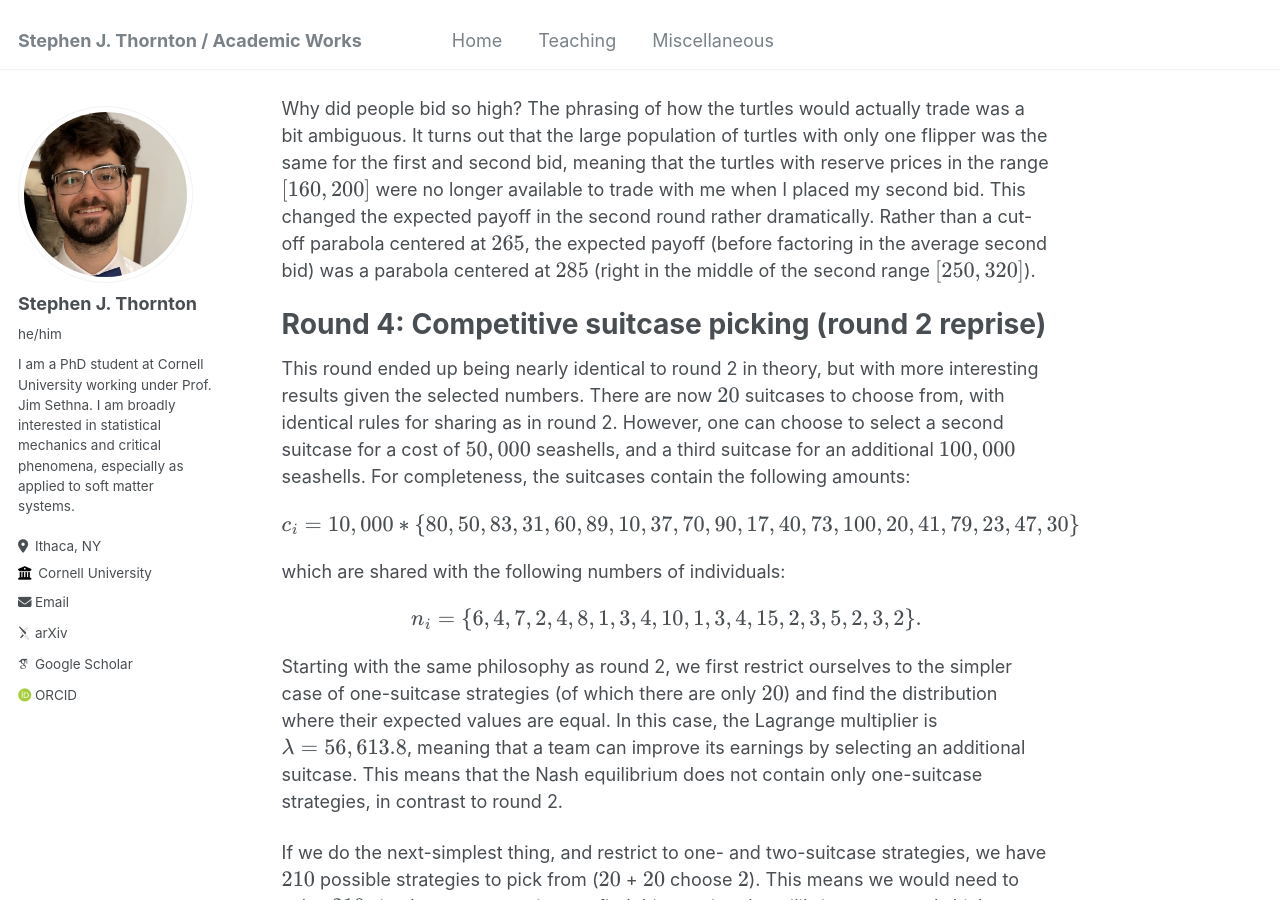
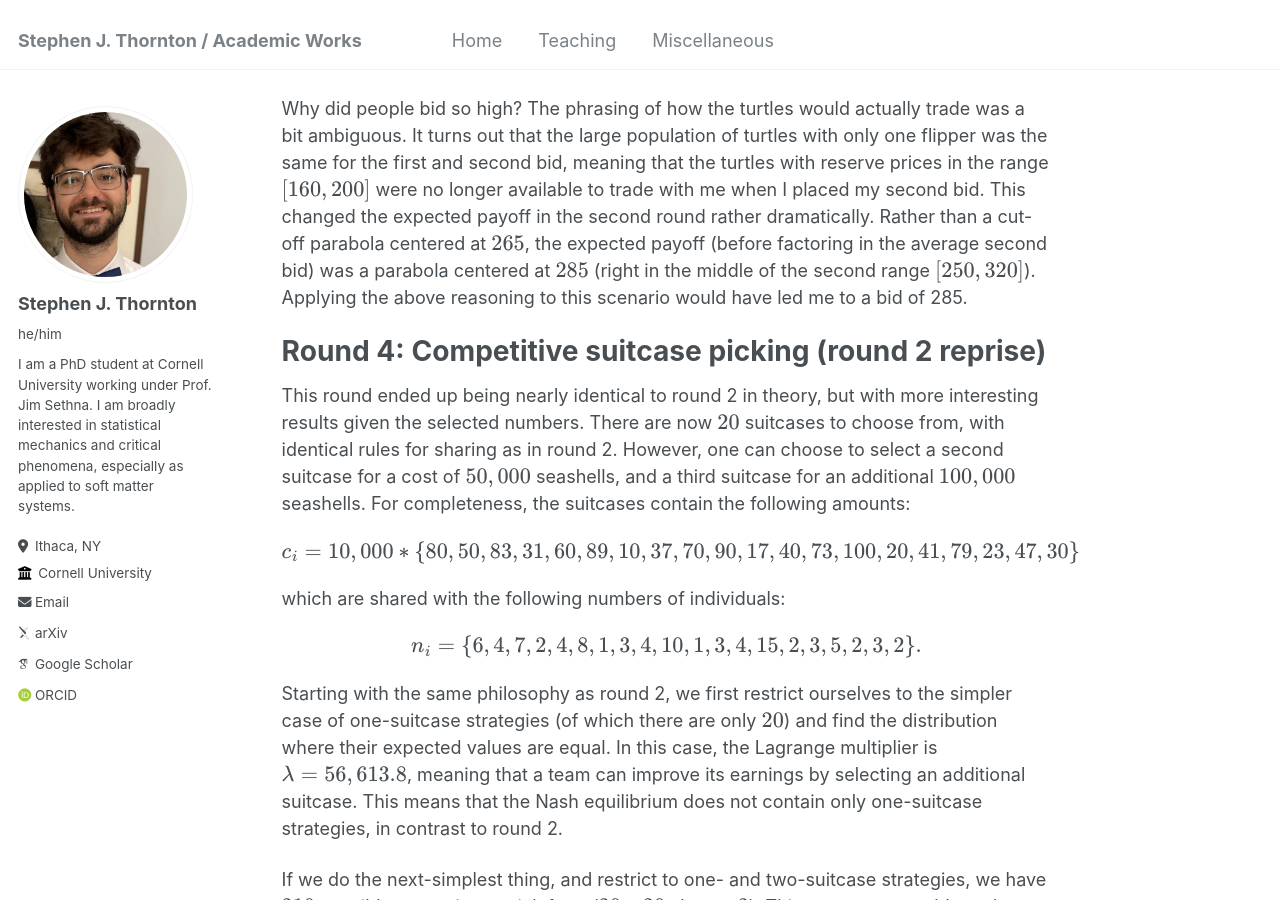
Before and after one commit to stephen-thornton/stephen-thornton.github.io, a Jekyll site: the page built from _miscellaneous/Prosperity.md, in a window 1280 px wide and 900 px high, scrolled down 7102 px. Built offline with Jekyll 4.4.1, drawn with Linux system fonts in a browser that asks for light colours; some web fonts are replaced.

Commit message:
Update Prosperity.md

```diff
--- a/_miscellaneous/Prosperity.md
+++ b/_miscellaneous/Prosperity.md
@@ -127,7 +127,7 @@ We can also plot the expected returns as a function of the optimal second bid:
 
 The mean second bid should never be less than \\( 200 \\), since no team will want to bid less than \\( 200 \\) (you will always do strictly worse than picking \\( 200 \\), no matter what the average second bid is, if you do this). At an average bid price of \\( 320-10\times 33^{2/3}=217.117 \\), the optimal choice jumps from bidding \\( 200 \\) to bidding \\( 265 \\); this is the point where the returns at the original maximum of \\( 200 \\) in the first part of this round are suppressed below the returns at the local maximum located at \\( 265 \\). At averages above \\( 265 \\), you always do optimally when you bid the average. I ended up selecting \\( 265 \\) (the highest return for a reasonable range of average bid prices), but this ended up hurting me, as the average second bid was way higher at \\( 286 \\).
 
-Why did people bid so high? The phrasing of how the turtles would actually trade was a bit ambiguous. It turns out that the large population of turtles with only one flipper was the same for the first and second bid, meaning that the turtles with reserve prices in the range \\( [160,200] \\) were no longer available to trade with me when I placed my second bid. This changed the expected payoff in the second round rather dramatically. Rather than a cut-off parabola centered at \\( 265 \\), the expected payoff (before factoring in the average second bid) was a parabola centered at \\( 285 \\) (right in the middle of the second range \\( [250,320] \\)).
+Why did people bid so high? The phrasing of how the turtles would actually trade was a bit ambiguous. It turns out that the large population of turtles with only one flipper was the same for the first and second bid, meaning that the turtles with reserve prices in the range \\( [160,200] \\) were no longer available to trade with me when I placed my second bid. This changed the expected payoff in the second round rather dramatically. Rather than a cut-off parabola centered at \\( 265 \\), the expected payoff (before factoring in the average second bid) was a parabola centered at \\( 285 \\) (right in the middle of the second range \\( [250,320] \\)). Applying the above reasoning to this scenario would have led me to a bid of 285.
 
 # Round 4: Competitive suitcase picking (round 2 reprise)
 This round ended up being nearly identical to round 2 in theory, but with more interesting results given the selected numbers. There are now \\( 20 \\) suitcases to choose from, with identical rules for sharing as in round 2. However, one can choose to select a second suitcase for a cost of \\( 50,000 \\) seashells, and a third suitcase for an additional \\( 100,000 \\) seashells.  For completeness, the suitcases contain the following amounts:
```
